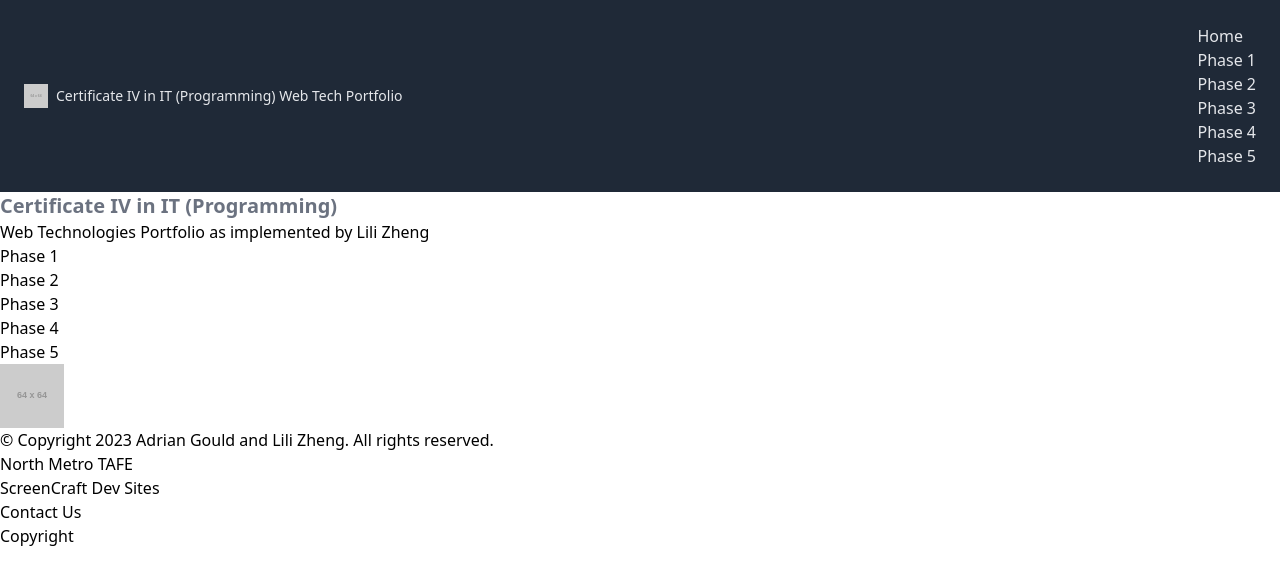
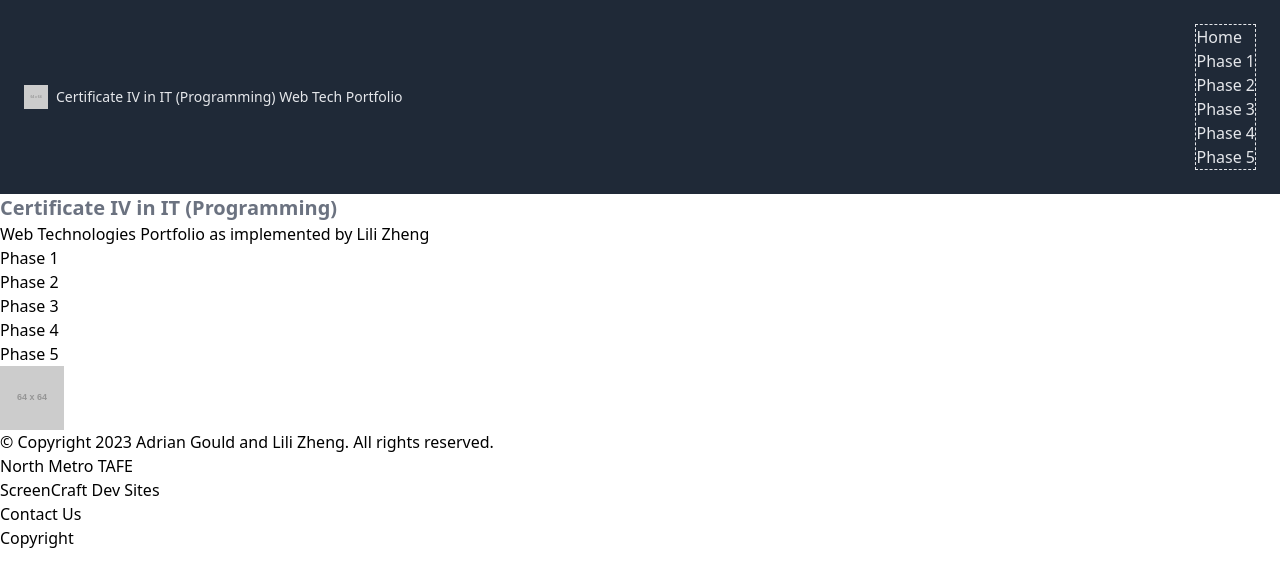
Before and after one commit to fjzll/CIV-WebTech-Portfolio, a website: page index.html in a window 1280 px wide. Drawn offline with Linux system fonts and the light colour scheme; placeholder pictures from the web are drawn by us.

Commit message:
feat(phase-5): Implement navigation within header

```diff
--- a/index.html
+++ b/index.html
@@ -14,7 +14,7 @@
         <img src="https://placehold.co/64?text=logo" alt="Logo" class="h-6">
         <h1 class="text-sm">Certificate IV in IT (Programming) Web Tech Portfolio</h1>
     </div>
-    <nav>
+    <nav class="flex text-base md:ml-auto border border-dashed">
         <ul>
             <li><a href=".">Home</a></li>
             <li><a href="phase-1">Phase 1</a></li>
```
Also changed, not shown: assets/css/site.css.
